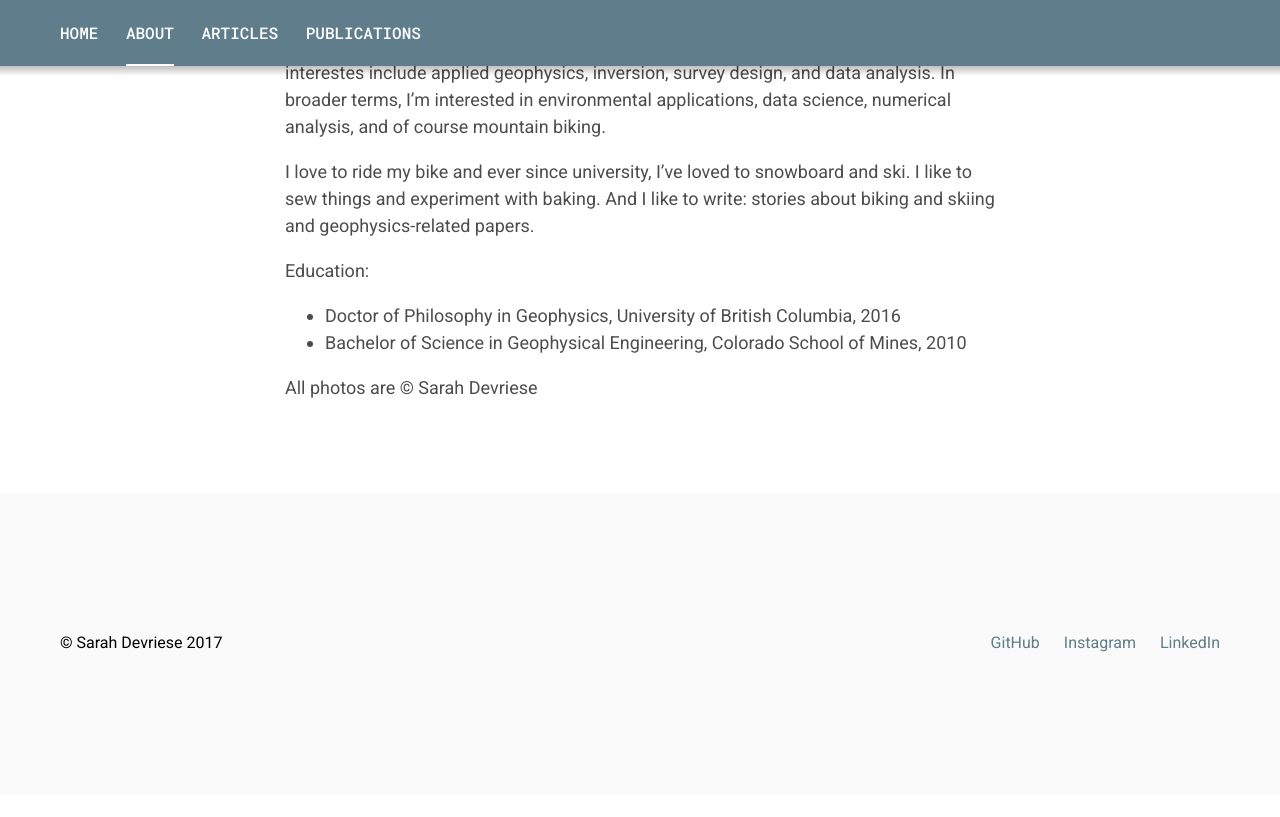
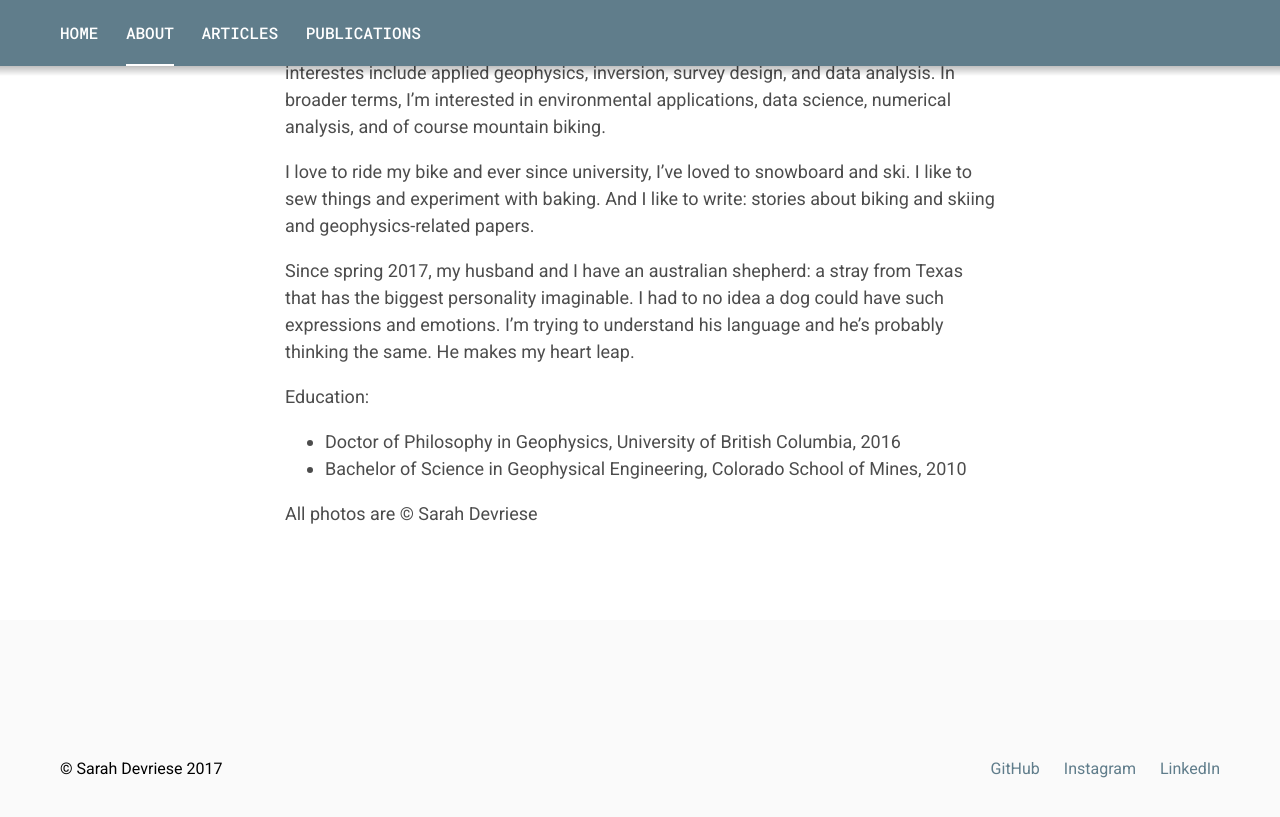
Before and after one commit to sdevriese/sdevriese.github.io, a Jekyll site: the page built from _pages/about.markdown, in a window 1280 px wide and 900 px high, scrolled down 636 px. Shown: the top 817 px of the window. Built offline with Jekyll 4.4.1, drawn with Linux system fonts in a browser that asks for light colours; before the commit the page ends 1430 px from its top, so only the background shows below that.

Commit message:
Update about.markdown

```diff
--- a/_pages/about.markdown
+++ b/_pages/about.markdown
@@ -12,6 +12,8 @@ I finished my PhD in geophysics in 2016 and am currently a postdoctoral research
 
 I love to ride my bike and ever since university, I've loved to snowboard and ski. I like to sew things and experiment with baking. And I like to write: stories about biking and skiing and geophysics-related papers.
 
+Since spring 2017, my husband and I have an australian shepherd: a stray from Texas that has the biggest personality imaginable. I had to no idea a dog could have such expressions and emotions. I'm trying to understand his language and he's probably thinking the same. He makes my heart leap.
+
 Education:
 
 * Doctor of Philosophy in Geophysics, University of British Columbia, 2016
```
